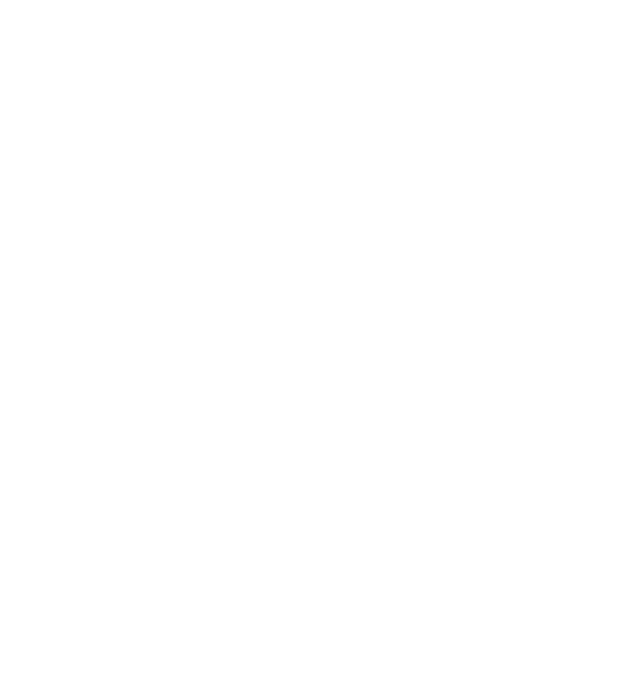
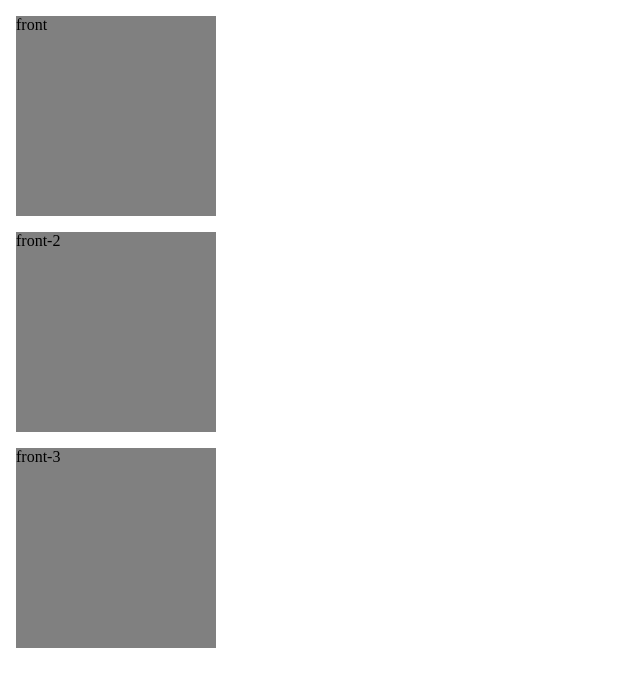
Before and after one commit to mrKlava/react-components, a React (Create React App) app: page / in a window 1280 px wide. Shown: the top 686 px of the page, without its empty margins (0-640 px from the left). Built offline with nearby package versions, Linux system fonts and the light colour scheme.

Commit message:
Made flip-card

```diff
--- a/src/App.js
+++ b/src/App.js
@@ -1,9 +1,12 @@
 import './App.scss'
+import { Cards } from './components';
+
+import data from './assets/data/data.json'
 
 function App() {
   return (
     <div className="App">
-
+      <Cards data={data}/>
     </div>
   );
 }
--- /dev/null
+++ b/src/UI/card/Card.jsx
@@ -0,0 +1,19 @@
+import React from 'react'
+
+function Card(props) {
+  return (
+    <div className="card">
+
+        <div className="card_front">
+            {props.card.front}
+        </div>
+
+        <div className="card_back">
+            {props.card.back}
+        </div>
+
+  </div>
+  );
+}
+
+export default Card
--- a/src/UI/index.js
+++ b/src/UI/index.js
@@ -0,0 +1 @@
+export { default as Card } from './card/Card'
--- a/src/assets/data/data.json
+++ b/src/assets/data/data.json
@@ -1,3 +1,16 @@
 {
-    "thiis": "is JSON"
+    "cards": [
+        {
+            "front": "front",
+            "back": "back"
+        },
+        {
+            "front": "front-2",
+            "back": "back-2"
+        },
+        {
+            "front": "front-3",
+            "back": "back-3"
+        }
+    ]
 }
--- /dev/null
+++ b/src/components/cards/Cards.jsx
@@ -0,0 +1,18 @@
+import React from 'react'
+
+import { Card } from '../../UI'
+
+import './cards.scss'
+
+function Cards(props) {
+  console.log(props.data)
+  return (
+    <div className="cards">
+      {(props.data.cards).map((card, key) => {
+        return <Card card={card} key={key} />
+      })}
+    </div>
+  );
+}
+
+export default Cards
--- /dev/null
+++ b/src/components/cards/cards.scss
@@ -0,0 +1,38 @@
+@use '../../styles/variables' as *;
+
+.cards {
+  perspective: 1000px;
+
+  .card {
+    width: 200px;
+    height: 200px;
+    margin: 1rem;
+    position: relative;
+    transition: all .5s linear;
+    transform-style: preserve-3d;
+
+    &_front,
+    &_back {
+      position: absolute;
+      width: 100%;
+      height: 100%;
+      display: flex;
+    }
+
+    &_front {
+      background-color: $bg-card;
+      z-index: 2;
+      backface-visibility: hidden;
+    }
+
+    &_back {
+      background-color: $bg-card;
+      z-index: 1;
+      transform: rotateY(180deg);
+    }
+
+    &:hover{
+      transform: rotateY(180deg);
+    }
+  }
+}
--- a/src/components/index.js
+++ b/src/components/index.js
@@ -0,0 +1 @@
+export { default as Cards } from './cards/Cards';
--- a/src/styles/_variables.scss
+++ b/src/styles/_variables.scss
@@ -16,7 +16,7 @@
      // BG
 $bg-body:               $white-almost;
 $bg-navbar:             $noir;
-$bg-card:               $blanche;
+$bg-card:               $gray-dark;
 $bg-footer:             $noir;
 $bg-btn:                $violet;
 $bg-btn-hover:          $violet-hover;
```
Also changed, not shown: src/UI/card/card.scss (added).
